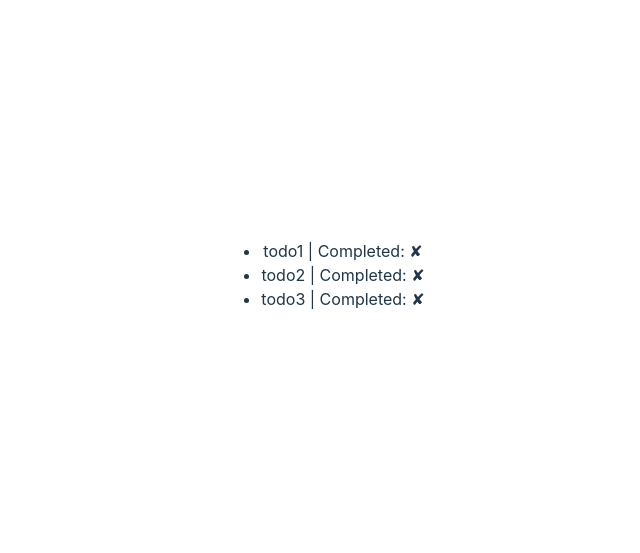
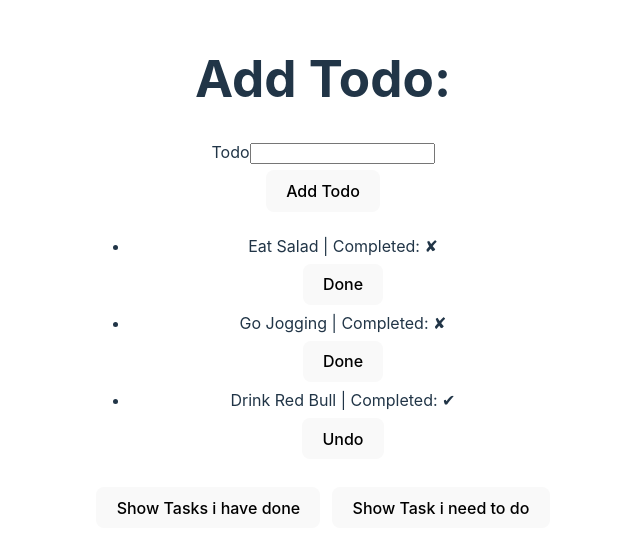
Before and after one commit to SilverTee/redux-todolist, a React (Vite) app: page / in a window 1280 px wide. Shown: the part 125-678 px from the top of the page, without its empty margins (317-957 px from the left). Built offline with nearby package versions, Linux system fonts and the light colour scheme.

Commit message:
redux: add todoDone and toggleTodo, also btn style

```diff
--- a/src/components/TodoList.tsx
+++ b/src/components/TodoList.tsx
@@ -1,19 +1,58 @@
 import { useSelector } from "react-redux";
 import { RootState } from "../state/store";
+import "./style.css";
+import { useDispatch } from "react-redux";
+import { TodoState, addTodo, toggleTodo } from "../state/todo/todoSlice";
 
 function TodoList() {
   const todos = useSelector((state: RootState) => state.todo);
+  const dispatch = useDispatch();
+
+  function handleSubmit(event: React.FormEvent<HTMLFormElement>) {
+    event.preventDefault();
+    const todoInput = event.currentTarget.todo;
+
+    const todoTitle = todoInput.value.trim();
+    if (todoTitle) {
+      dispatch(
+        addTodo({ title: todoTitle, completed: false, id: Math.random() })
+      );
+      todoInput.value = "";
+    }
+  }
+
+  const handleSetDone = (todo: TodoState) => {
+    console.log(todo);
+    dispatch(toggleTodo(todo.id));
+  };
 
   return (
     <div>
+      <h1>Add Todo:</h1>
+      <form onSubmit={handleSubmit}>
+        <div>
+          <label htmlFor="todo">Todo</label>
+          <input type="text" id="todo" />
+        </div>
+        <button type="submit" className="btn">
+          Add Todo
+        </button>
+      </form>
       <ul>
         {todos.map((todo) => (
-          <li key={todo.id}>
-            {todo.title} | Completed:{" "}
-            {todo.completed ? <span>&#10004;</span> : <span>&#10008;</span>}
-          </li>
+          <>
+            <li key={todo.id + todo.title}>
+              {todo.title} | Completed:{" "}
+              {todo.completed ? <span>&#10004;</span> : <span>&#10008;</span>}
+            </li>
+            <button onClick={() => handleSetDone(todo)} className="btn">
+              {todo.completed ? "Undo" : "Done"}
+            </button>
+          </>
         ))}
       </ul>
+      <button className="btn">Show Tasks i have done</button>
+      <button className="btn">Show Task i need to do</button>
     </div>
   );
 }
--- /dev/null
+++ b/src/components/style.css
@@ -0,0 +1,3 @@
+.btn {
+  margin: 6px;
+}
--- a/src/state/todo/todoSlice.ts
+++ b/src/state/todo/todoSlice.ts
@@ -1,30 +1,36 @@
-import { createSlice } from "@reduxjs/toolkit";
+import { PayloadAction, createSlice } from "@reduxjs/toolkit";
 
-interface TodoState {
+export interface TodoState {
   id: number;
   title: string;
   completed: boolean;
 }
 
 const initialState: TodoState[] = [
-  { id: 1, title: "todo1", completed: false },
-  { id: 2, title: "todo2", completed: false },
-  { id: 3, title: "todo3", completed: false },
+  { id: 1, title: "Eat Salad", completed: false },
+  { id: 2, title: "Go Jogging", completed: false },
+  { id: 3, title: "Drink Red Bull", completed: true },
 ];
 
 export const todoSlice = createSlice({
   name: "todo",
   initialState,
   reducers: {
-    addTodo: (state, action) => {
+    addTodo: (state, action: PayloadAction<TodoState>) => {
       state.push(action.payload);
     },
-    deleteTodo: (state, action) => {
+    deleteTodo: (state, action: PayloadAction<number>) => {
       return state.filter((todo) => todo.id !== action.payload);
+    },
+    toggleTodo(state, action: PayloadAction<number>) {
+      const todo = state.find((todo) => todo.id === action.payload);
+      if (todo) {
+        todo.completed = !todo.completed;
+      }
     },
   },
 });
 
 export default todoSlice.reducer;
 
-export const { addTodo, deleteTodo } = todoSlice.actions;
+export const { addTodo, deleteTodo, toggleTodo } = todoSlice.actions;
```
